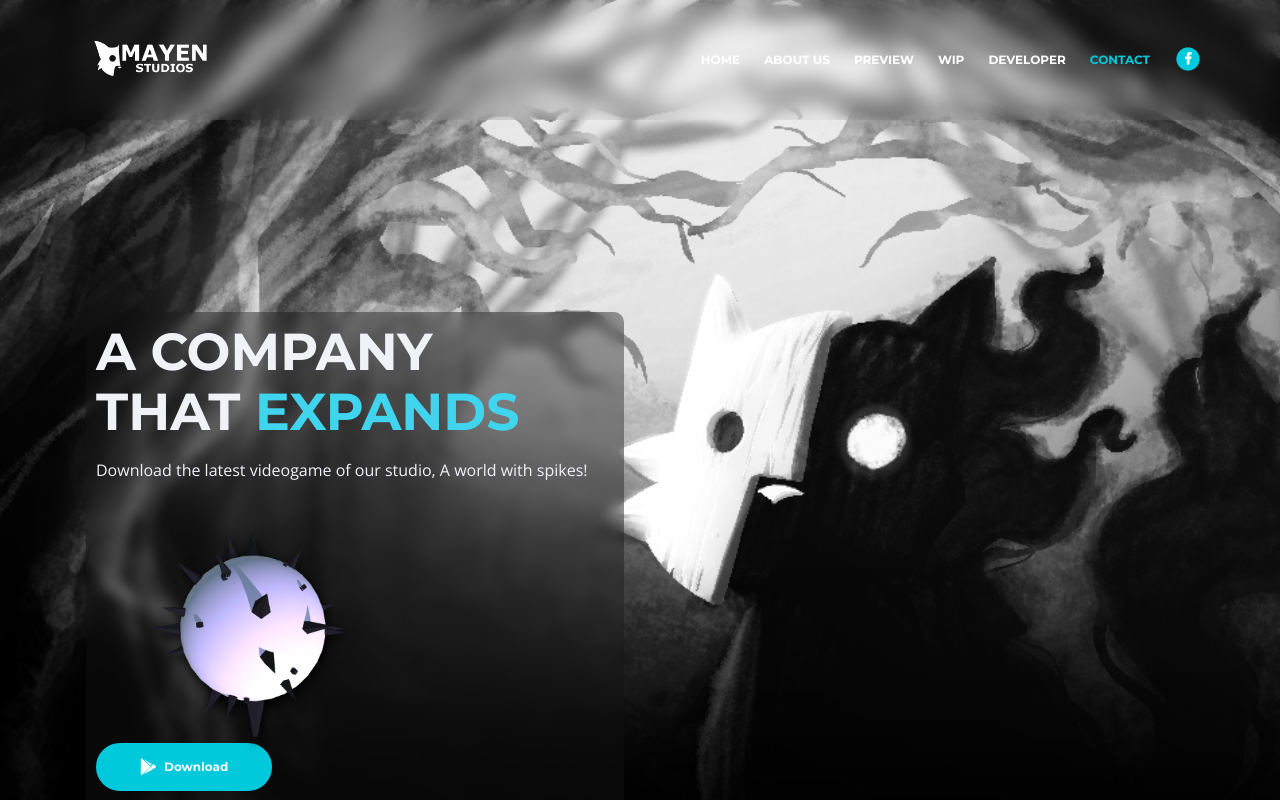
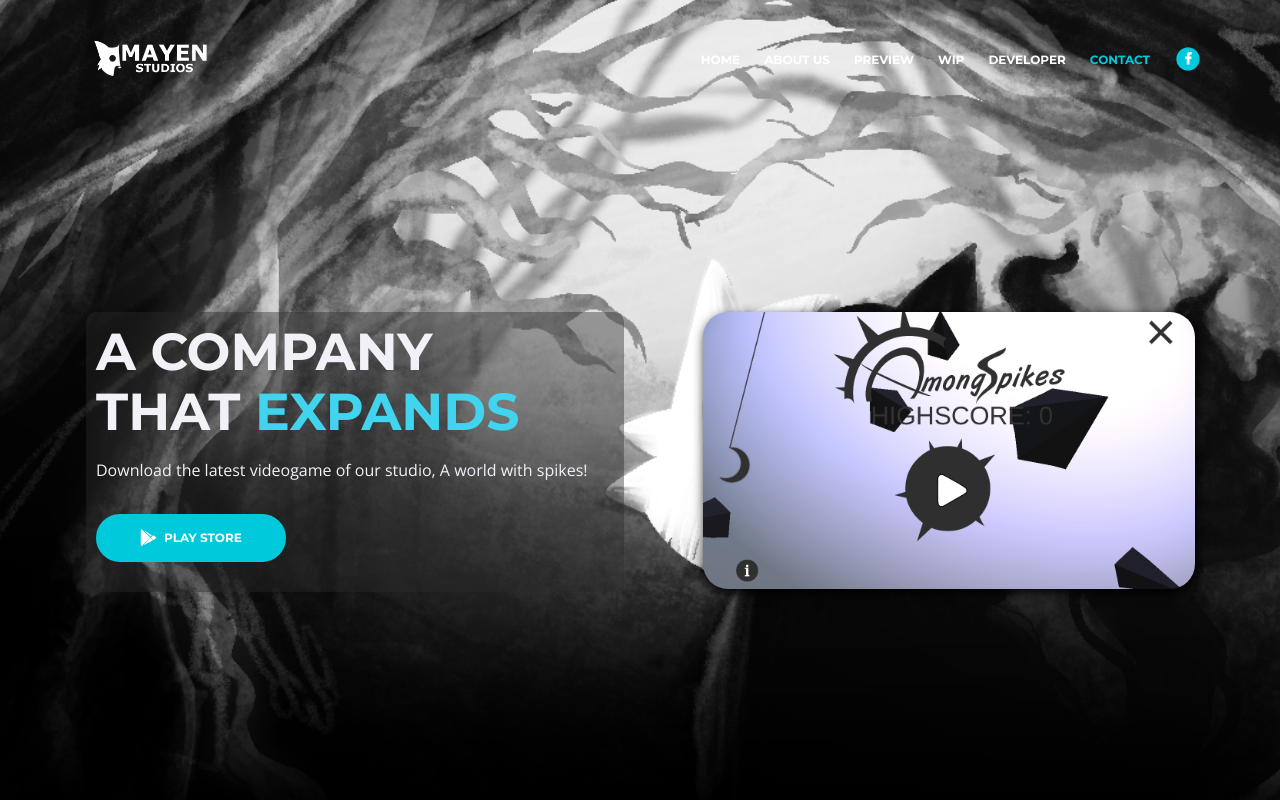
Before and after one commit to Christian9721/Christian9721, a plain HTML site: page index.html in a window 1280 px wide. Shown: the top 800 px of the page. Drawn offline with nearby package versions, Linux system fonts and the light colour scheme.

Commit message:
Revert "New Design"
This reverts commit 4ef8d85cedf8842e3d269752169ec66a7e9d6446.

```diff
--- a/css/styles.css
+++ b/css/styles.css
@@ -372,11 +372,9 @@
 }
 .div-border{
 	margin-bottom: 3rem;
-	background-color: #16161667;
+	background-color: #2d2d2d6b;
 	border-radius: 10px;
-	backdrop-filter: blur(6px);
-}
-
+}
 /* Form Success And Error Message Formatting */
 #cmsgSubmit.h3.text-center.tada.animated,
 #pmsgSubmit.h3.text-center.tada.animated,
@@ -626,11 +624,10 @@
 /*     03. Navigation     */
 /**************************/
 .navbar-custom {
-	background-color: #2d2d2de7;
+	background-color: #2d2d2dfa;
 	box-shadow: 0 0.0625rem 0.375rem 0 rgba(0, 0, 0, 0.1);
 	font: 700 0.75rem/2rem "Montserrat", sans-serif;
 	transition: all 0.2s;
-	backdrop-filter: blur(10px);
 }
 
 .navbar-custom .navbar-brand.logo-image img {
--- a/index.html
+++ b/index.html
@@ -118,15 +118,14 @@
                             <div class="div-border">
                                 <h1>A COMPANY <br>THAT <span id="js-rotating">INNOVATES,CHANGES,IMPROVES,EXPANDS,CREATES,ENVOLVES,DREAMS</span></h1>
                                 <p class="p-large">Download the latest videogame of our studio, A world with spikes!</p>
-                                <div>
-                                    <div class="image-container">
-                                        <img class="img-fluid" style="width: 50%; margin-top: 5px; margin-bottom: 5px; filter:drop-shadow(2px 4px 6px black)" src="images/Spikes.PNG" alt="Among Spikes">
-                                    </div> <!-- end of image-container -->
-                                </div> <!-- end of col -->
-                                <a class="btn-solid-lg page-scroll" href="https://play.google.com/store/apps/details?id=mayenstudios.amongspikes"><i class="fab fa-google-play"></i>Download</a>
+                                <a class="btn-solid-lg page-scroll" href="https://play.google.com/store/apps/details?id=mayenstudios.amongspikes"><i class="fab fa-google-play"></i>PLAY STORE</a>
                             </div>
                         </div> <!-- end of col -->
-
+                        <div class="col-lg-6">
+                            <div class="image-container">
+                                <img class="img-fluid" style="margin-top: 104px; border-radius: 25px; filter:drop-shadow(2px 4px 6px black)" src="images/Among1.jpg" alt="alternative">
+                            </div> <!-- end of image-container -->
+                        </div> <!-- end of col -->
                     </div> <!-- end of row -->
                 </div> <!-- end of container -->
 
@@ -225,7 +224,7 @@
                         <img class="img-fluid" style="width: 90%; border-radius: 25px; display: block; margin: auto; margin-bottom: 50px;filter:drop-shadow(2px 4px 6px black);" src="images/Lixenium1.PNG" alt="alternative">
                     </div> <!-- end of col -->
                     <div class="col-lg-6">
-                        <div class="text-container" style="align-content: center;">
+                        <div class="text-container">
                             <h3>Lixenium</h3>
                             <p>Have you ever wondered .. what it will be like to play online with my friends in a real time equalizer? Lixenium comes with lots of action, skins, special effects, weapons and lots of music !!</p>
                             <a class="btn-solid-reg popup-with-move-anim" href="#details-lightbox-2">SHOW MORE</a>
@@ -440,7 +439,7 @@
     <div class="parallax-window" data-parallax="scroll" data-bleed="10" data-image-src="images/footer2.png">
         <div id="contact" class="form">
             <div class="container" style="background-color: #2d2d2d6b; border-radius: 10px;">
-                <div class="row div-border">
+                <div class="row">
                     <div class="col-lg-12">
                         <h2>CONTACT</h2>
                         <ul class="list-unstyled li-space-lg">
```
Also changed, not shown: images/Lixenium1.PNG, images/pet10.jpg, images/pet2.jpg, images/pet3.jpg, images/pet4.jpg, images/pet5.jpg.
